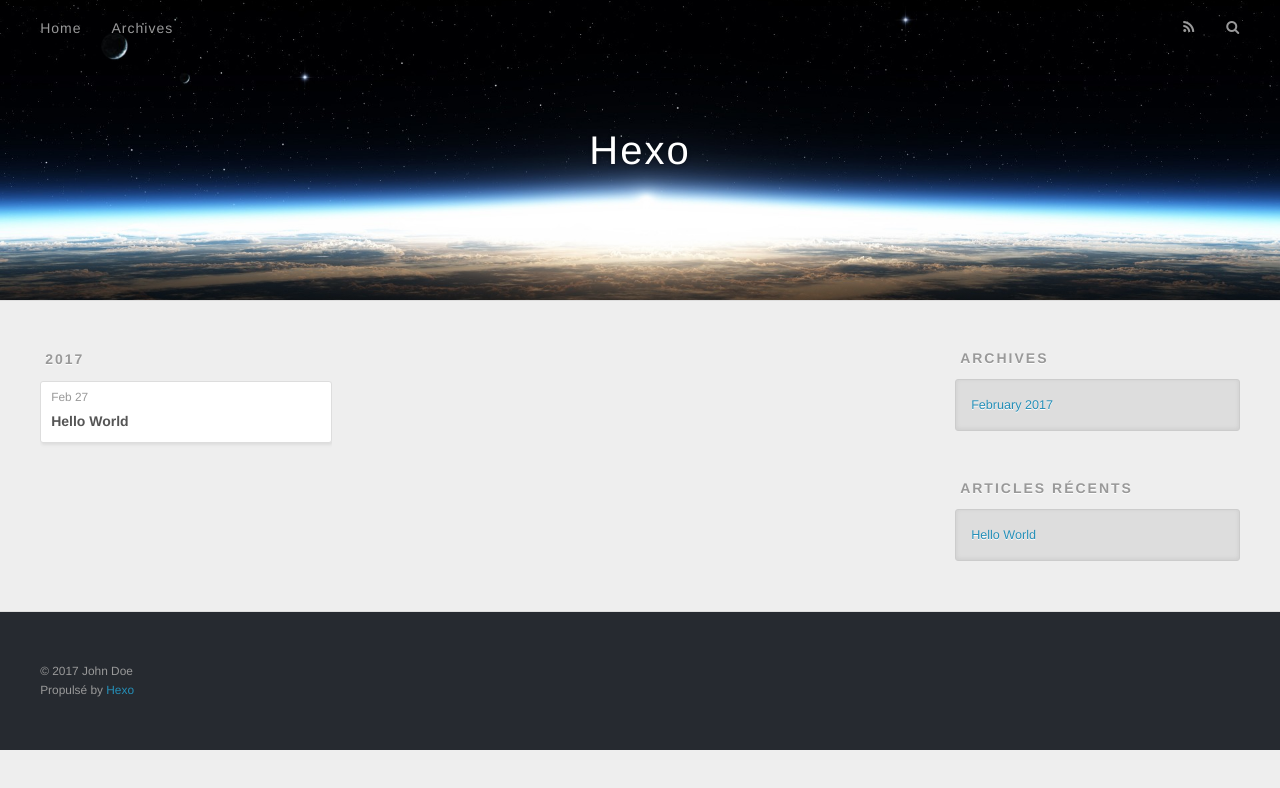
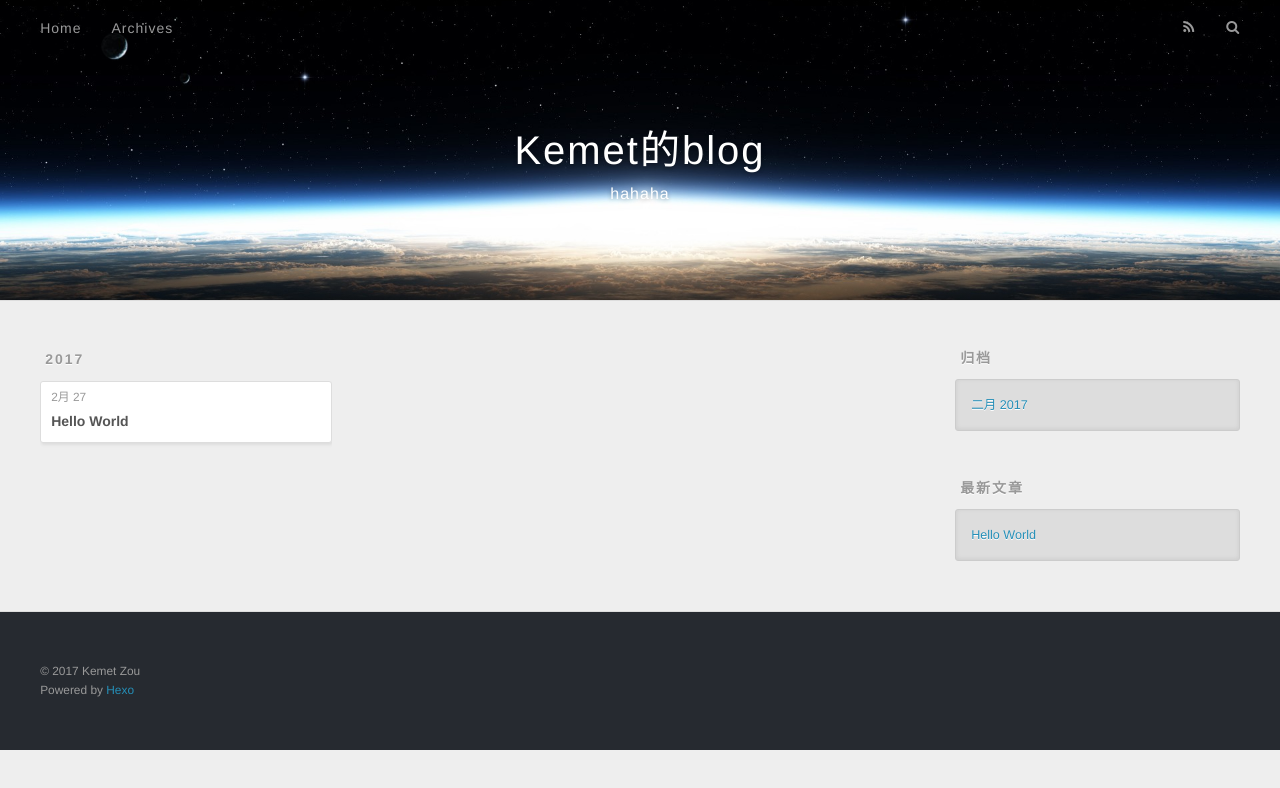
Before and after one commit to Kemetzou/kemet.github.io, a plain HTML site: page archives/2017/02/index.html in a window 1280 px wide. Drawn offline with nearby package versions, Linux system fonts and the light colour scheme.

Commit message:
Site updated: 2017-02-27 17:29:09

```diff
--- a/archives/2017/02/index.html
+++ b/archives/2017/02/index.html
@@ -3,16 +3,19 @@
 <head>
   <meta charset="utf-8">
 
-  <title>Archives: 2017/2 | Hexo</title>
+  <title>归档: 2017/2 | Kemet的blog</title>
   <meta name="viewport" content="width=device-width, initial-scale=1, maximum-scale=1">
-  <meta property="og:type" content="website">
-<meta property="og:title" content="Hexo">
+  <meta name="description" content="技术&amp;生活&amp;娱乐">
+<meta property="og:type" content="website">
+<meta property="og:title" content="Kemet的blog">
 <meta property="og:url" content="http://yoursite.com/archives/2017/02/index.html">
-<meta property="og:site_name" content="Hexo">
+<meta property="og:site_name" content="Kemet的blog">
+<meta property="og:description" content="技术&amp;生活&amp;娱乐">
 <meta name="twitter:card" content="summary">
-<meta name="twitter:title" content="Hexo">
+<meta name="twitter:title" content="Kemet的blog">
+<meta name="twitter:description" content="技术&amp;生活&amp;娱乐">
 
-    <link rel="alternate" href="/atom.xml" title="Hexo" type="application/atom+xml">
+    <link rel="alternate" href="/atom.xml" title="Kemet的blog" type="application/atom+xml">
 
 
     <link rel="icon" href="/favicon.png">
@@ -33,8 +36,12 @@
   <div id="header-outer" class="outer">
     <div id="header-title" class="inner">
       <h1 id="logo-wrap">
-        <a href="/" id="logo">Hexo</a>
+        <a href="/" id="logo">Kemet的blog</a>
       </h1>
+
+        <h2 id="subtitle-wrap">
+          <a href="/" id="subtitle">hahaha</a>
+        </h2>
 
     </div>
     <div id="header-inner" class="inner">
@@ -48,9 +55,9 @@
       </nav>
       <nav id="sub-nav">
 
-          <a id="nav-rss-link" class="nav-icon" href="/atom.xml" title="Flux RSS"></a>
+          <a id="nav-rss-link" class="nav-icon" href="/atom.xml" title="RSS Feed"></a>
 
-        <a id="nav-search-btn" class="nav-icon" title="Rechercher"></a>
+        <a id="nav-search-btn" class="nav-icon" title="搜索"></a>
       </nav>
       <div id="search-form-wrap">
         <form action="//google.com/search" method="get" accept-charset="UTF-8" class="search-form"><input type="search" name="q" results="0" class="search-form-input" placeholder="Search"><button type="submit" class="search-form-submit">&#xF002;</button><input type="hidden" name="sitesearch" value="http://yoursite.com"></form>
@@ -76,7 +83,7 @@
   <div class="archive-article-inner">
     <header class="archive-article-header">
       <a href="/2017/02/27/hello-world/" class="archive-article-date">
-  <time datetime="2017-02-27T08:27:25.317Z" itemprop="datePublished">Feb 27</time>
+  <time datetime="2017-02-27T08:27:25.317Z" itemprop="datePublished">2月 27</time>
 </a>
 
 
@@ -107,9 +114,9 @@
 
 
   <div class="widget-wrap">
-    <h3 class="widget-title">Archives</h3>
+    <h3 class="widget-title">归档</h3>
     <div class="widget">
-      <ul class="archive-list"><li class="archive-list-item"><a class="archive-list-link" href="/archives/2017/02/">February 2017</a></li></ul>
+      <ul class="archive-list"><li class="archive-list-item"><a class="archive-list-link" href="/archives/2017/02/">二月 2017</a></li></ul>
     </div>
   </div>
 
@@ -117,7 +124,7 @@
 
 
   <div class="widget-wrap">
-    <h3 class="widget-title">Articles récents</h3>
+    <h3 class="widget-title">最新文章</h3>
     <div class="widget">
       <ul>
 
@@ -137,8 +144,8 @@
 
   <div class="outer">
     <div id="footer-info" class="inner">
-      &copy; 2017 John Doe<br>
-      Propulsé by <a href="http://hexo.io/" target="_blank">Hexo</a>
+      &copy; 2017 Kemet Zou<br>
+      Powered by <a href="http://hexo.io/" target="_blank">Hexo</a>
     </div>
   </div>
 </footer>
```
Also changed, not shown: 2017/02/27/hello-world/index.html (+16 -12 lines), archives/2017/index.html (+22 -15 lines), archives/index.html (+22 -15 lines), index.html (+22 -15 lines).
